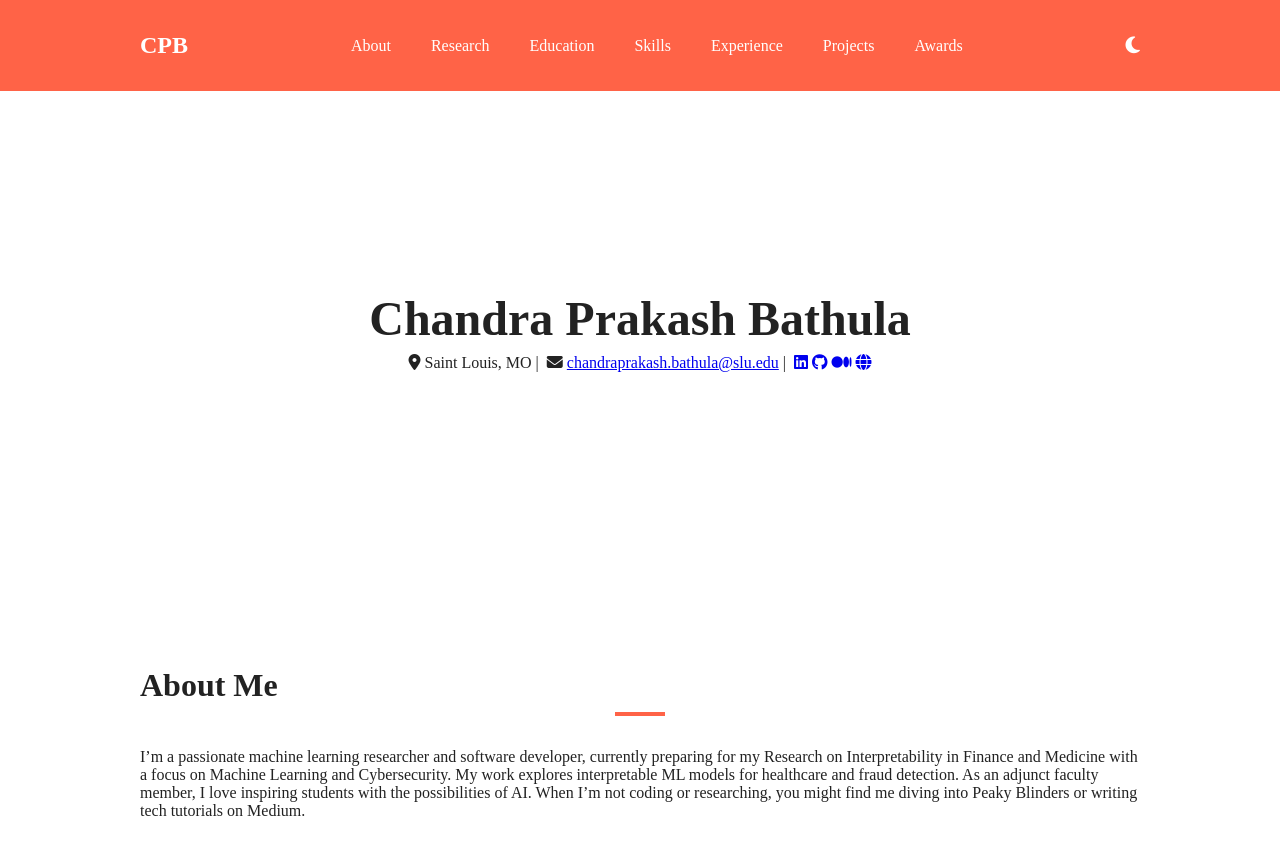
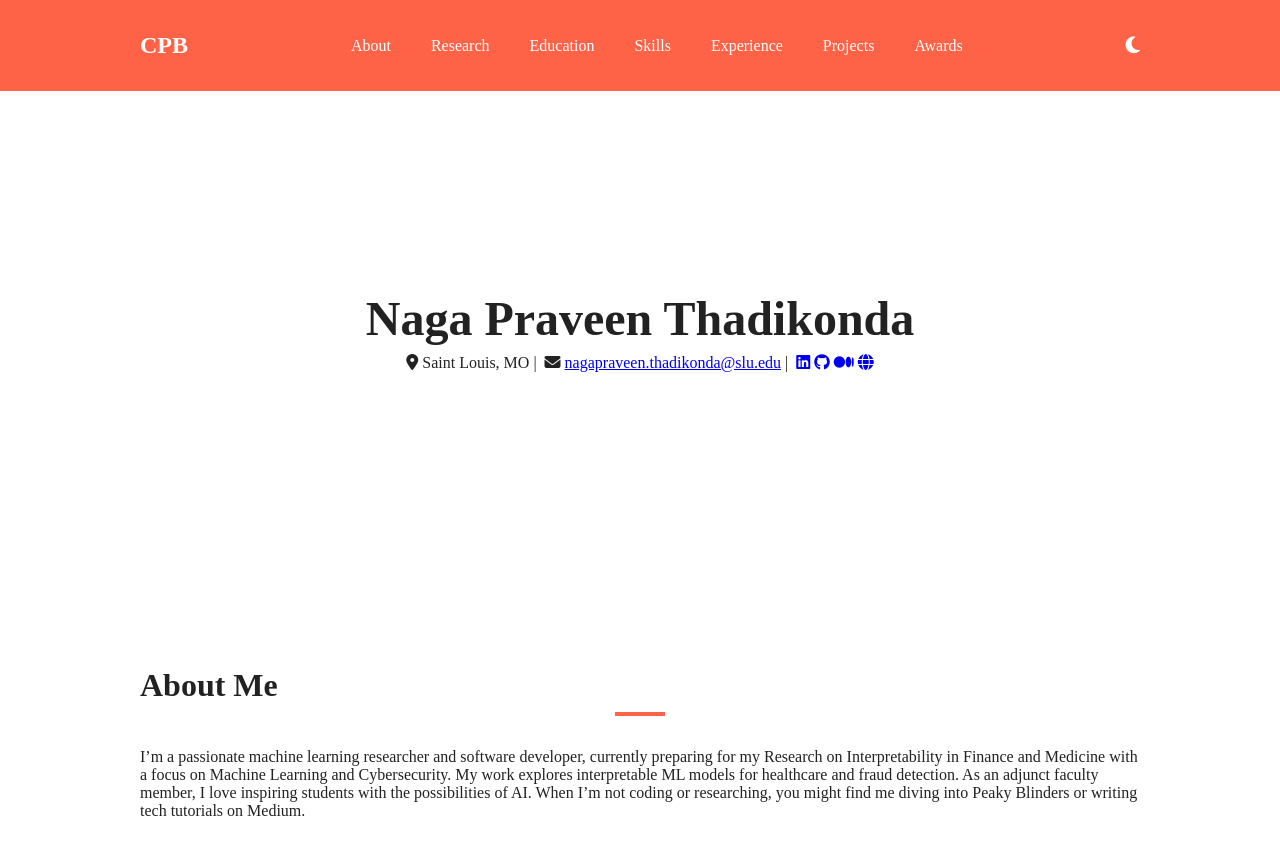
Before and after one commit to praveen2572/Software-Development, a plain HTML site: page index.html in a window 1280 px wide. Shown: the top 855 px of the page. Drawn offline with nearby package versions, Linux system fonts and the light colour scheme; a small style sheet from the web is missing.

Commit message:
Update index.html

```diff
--- a/index.html
+++ b/index.html
@@ -6,7 +6,7 @@
     name="viewport"
     content="width=device-width, initial-scale=1, viewport-fit=cover"
   />
-  <title>Chandra Prakash Bathula | Resume</title>
+  <title>Naga Praveen Thadikonda | Resume</title>
 
   <!-- AOS (Animate On Scroll) -->
   <link
@@ -47,12 +47,12 @@
   <!-- HERO -->
   <header id="hero">
     <div class="container hero-content" data-aos="fade-down">
-      <h1>Chandra Prakash Bathula</h1>
+      <h1>Naga Praveen Thadikonda</h1>
       <p class="contact-line">
         <i class="fas fa-map-marker-alt"></i> Saint Louis, MO |
         <i class="fas fa-envelope"></i>
         <a href="mailto:chandraprakash.bathula@slu.edu"
-          >chandraprakash.bathula@slu.edu</a
+          >nagapraveen.thadikonda@slu.edu</a
         > |
         <a href="#" target="_blank"><i class="fab fa-linkedin"></i></a>
         <a href="#" target="_blank"><i class="fab fa-github"></i></a>
```
